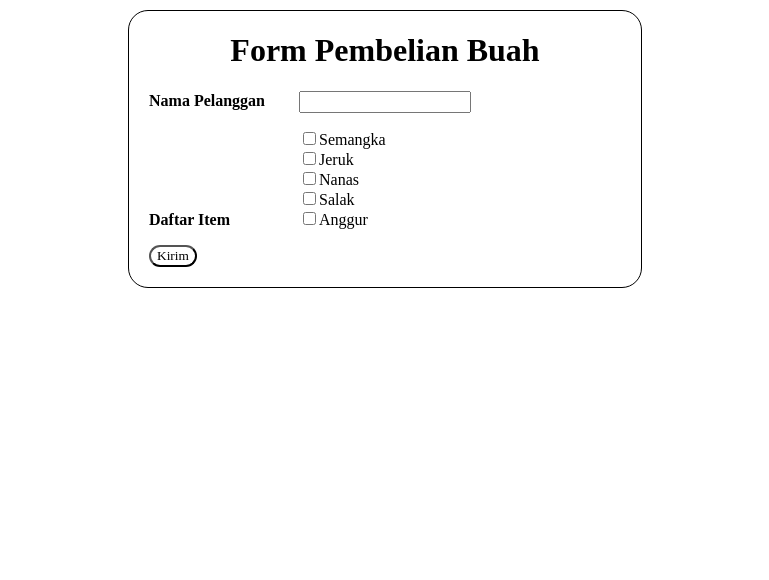
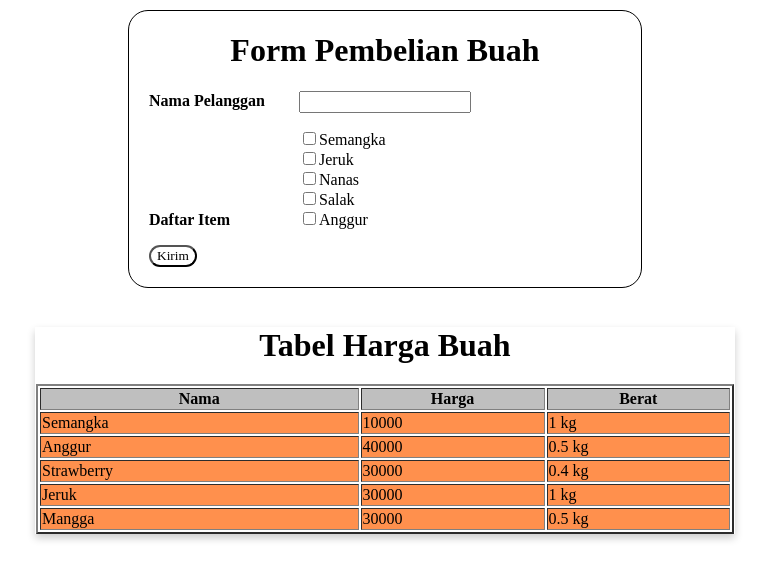
Before and after one commit to ariwilyan/sanbercode-reactjs-0820-2, a React (Create React App) app: page / in a window 1280 px wide. Shown: the top 580 px of the page, without its empty margins (255-1024 px from the left). Built offline with nearby package versions, Linux system fonts and the light colour scheme.

Commit message:
tugas 9 dan tugas 10

```diff
--- a/src/App.js
+++ b/src/App.js
@@ -1,44 +1,17 @@
 import React from 'react';
 import logo from './logo.svg';
 import './App.css';
+import Tugas9 from './Tugas-9/Tugas9.js';
+import Tugas10 from './Tugas-10/Tugas10.js';
 
 function App() {
   return (
-    <div className="main-container">
-      <h1>Form Pembelian Buah</h1>
-      <div className="container-header-root">
-
-        <div className="container-header">
-          <div className="container-header-pelanggan">
-            Nama Pelanggan
-          </div>
-          <input className="container-header-input" type="text" name="name"/>
-        </div>
-
-        <div className="container-content">
-          <div className="container-content-header">
-            Daftar Item
-          </div>
-          <div className="container-content-form">
-            <input type="checkbox" name="semangka" value="semangka"/>
-            <label>Semangka</label><br/>
-            <input type="checkbox" name="jeruk" value="jeruk"/>
-            <label>Jeruk</label><br/>
-            <input type="checkbox" name="nanas" value="nanas"/>
-            <label>Nanas</label><br/>
-            <input type="checkbox" name="salak" value="salak"/>
-            <label>Salak</label><br/>
-            <input type="checkbox" name="anggur" value="anggur"/>
-            <label>Anggur</label><br/>
-          </div>
-        </div>
-
-        <button className="button">
-          <a href="#" className="button-a">Kirim</a>
-        </button>
-
-      </div>
-    </div>
+    <>
+      <Tugas9 />
+      <br/>
+      <br/>
+      <Tugas10 />
+    </>
   );
 }
 
--- /dev/null
+++ b/src/Tugas-10/Tugas10.js
@@ -0,0 +1,78 @@
+import React from 'react';
+
+let dataHargaBuah = [
+  {nama: "Semangka", harga: 10000, berat: 1000},
+  {nama: "Anggur", harga: 40000, berat: 500},
+  {nama: "Strawberry", harga: 30000, berat: 400},
+  {nama: "Jeruk", harga: 30000, berat: 1000},
+  {nama: "Mangga", harga: 30000, berat: 500}
+]
+
+class TableData extends React.Component {
+  render() {
+    return (
+      <>
+        {dataHargaBuah.map(el=> {
+          return (
+            <>
+              <tr style={{backgroundColor: "#ff904d"}}>
+                <td style={{width: "350px"}}>{el.nama}</td>
+                <td style={{width: "200px"}}>{el.harga}</td>
+                <td style={{width: "200px"}}>{el.berat / 1000} kg</td>
+              </tr>
+            </>
+          )
+        })}
+      </>
+    )
+  }
+}
+
+class TableHead extends React.Component {
+  render() {
+    return (
+      <>
+        <tr style={{backgroundColor: "#bfbfbf"}}>
+          <th style={{width: "350px"}}>Nama</th>
+          <th style={{width: "200px"}}>Harga</th>
+          <th style={{width: "200px"}}>Berat</th>
+        </tr>
+      </>
+    )
+  }
+}
+
+class Table extends React.Component {
+  render() {
+    return (
+      <>
+        <table border="2" style={{margin: "3px 1px 5px 1px"}}>
+          <TableHead />
+          <TableData />
+        </table>
+      </>
+    )
+  }
+}
+
+class Tugas10 extends React.Component {
+  render() {
+    let divStyles = {
+      margin: "0 auto",
+      border: "0px solid black",
+      width: "700px",
+      backgroundColor: "white",
+      boxShadow: "0px 4px 8px 0px rgba(0, 0, 0, 0.2)"
+    }
+    return (
+      <>
+        <div style={divStyles} className="main-table">
+          <h1 style={{textAlign: "center", margin: "3px 0px 20px 0px"}}>Tabel Harga Buah</h1>
+          <Table />
+        </div>
+      </>
+    )
+  }
+}
+
+export default Tugas10;
--- /dev/null
+++ b/src/Tugas-9/Tugas9.js
@@ -0,0 +1,79 @@
+import React from 'react';
+
+class ContainerHeader extends React.Component {
+  render() {
+    return (
+      <>
+        <div className="container-header">
+          <div className="container-header-pelanggan">
+            Nama Pelanggan
+          </div>
+          <input className="container-header-input" type="text" name="name" />
+        </div>
+      </>
+    )
+  }
+}
+
+var buah = [
+  {name: "Semangka", value: "semangka"},
+  {name: "Jeruk", value: "jeruk"},
+  {name: "Nanas", value: "nanas"},
+  {name: "Salak", value: "salak"},
+  {name: "Anggur", value: "anggur"},
+]
+
+class ContainerContent extends React.Component {
+  render() {
+    return (
+      <>
+        <div className="container-content">
+          <div className="container-content-header">
+            Daftar Item
+          </div>
+          <div className="container-content-form">
+            {buah.map(el=> {
+              return (
+                <>
+                  <input type="checkbox" name={el.value} value={el.value} />
+                  <label>{el.name}</label><br/>
+                </>
+              )
+            })}
+          </div>
+        </div>
+      </>
+    )
+  }
+}
+
+class Button extends React.Component {
+  render() {
+    return (
+      <>
+        <button className="button">
+          <a href="#" className="button-a">Kirim</a>
+        </button>
+      </>
+    )
+  }
+}
+
+class Tugas9 extends React.Component {
+  render() {
+    return (
+      <>
+        <div className="main-container">
+          <h1>Form Pembelian Buah</h1>
+          <div className="container-header-root">
+            <ContainerHeader />
+            <ContainerContent />
+            <Button />
+          </div>
+        </div>
+      </>
+    )
+  }
+}
+
+export default Tugas9;
```
